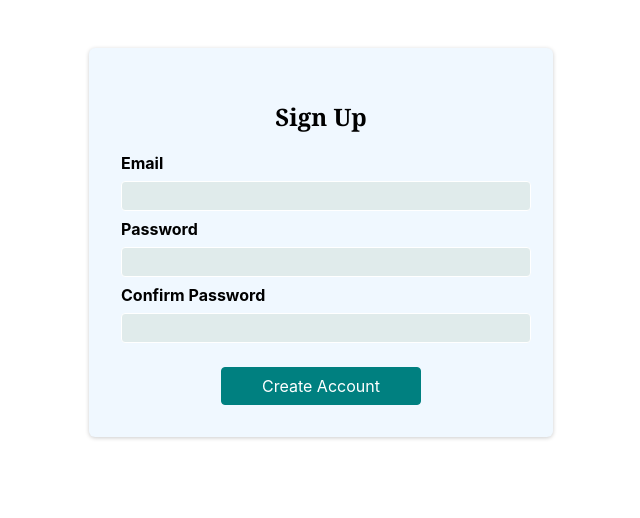
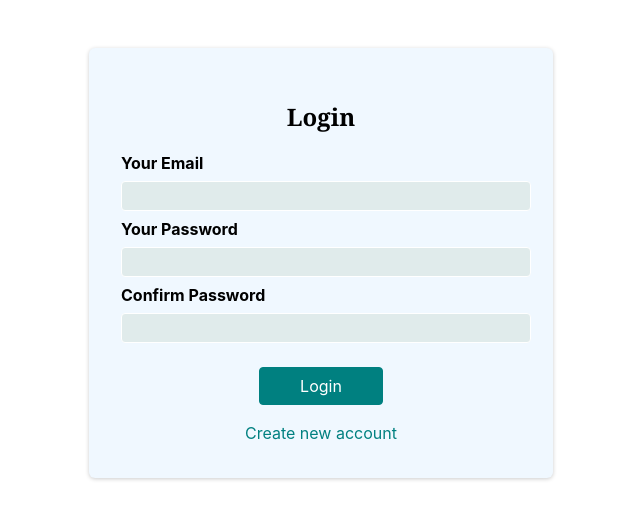
Before and after one commit to alishapaul01/Expense-tracker-with-React, a React (Create React App) app: page / in a window 1280 px wide. Shown: the top 518 px of the page, without its empty margins (319-959 px from the left). Built offline with nearby package versions, Linux system fonts and the light colour scheme.

Commit message:
Added login Component

```diff
--- a/package.json
+++ b/package.json
@@ -8,6 +8,7 @@
     "@testing-library/user-event": "^13.5.0",
     "react": "^18.2.0",
     "react-dom": "^18.2.0",
+    "react-router-dom": "^5.3.4",
     "react-scripts": "5.0.1",
     "web-vitals": "^2.1.4"
   },
--- a/src/App.js
+++ b/src/App.js
@@ -1,8 +1,18 @@
-import SignUp from './Pages/SignUp';
-
-function App() {
-  return (
-    <SignUp/>
+import Login from "./Pages/LoginPage";
+import Home from './Pages/HomePage';
+import {Switch, Route} from 'react-router-dom';
+const App=()=>{
+  return(
+    <>
+  <Switch>
+  <Route path='/' exact>
+    <Login />
+  </Route>
+  <Route path='/home'>
+    <Home />
+  </Route>
+  </Switch>
+  </>
   )
 }
 export default App;
--- /dev/null
+++ b/src/Components/AuthForm.js
@@ -0,0 +1,112 @@
+import { useState, useRef} from 'react';
+import classes from './AuthForm.module.css'
+import { useHistory } from 'react-router-dom'
+
+
+const AuthForm = () => {
+  const emailInputRef= useRef('');
+  const passwordInputRef= useRef('');
+  const confirmPasswordInputRef = useRef();
+  const history= useHistory();
+  const [isLogin, setIsLogin] = useState(true);
+
+  const switchAuthModeHandler = () => {
+    setIsLogin((prevState) => !prevState);
+  };
+  async function submitHandler(event){
+    event.preventDefault();
+    const enteredEmail = emailInputRef.current.value;
+    const enteredPassword = passwordInputRef.current.value;
+    const enteredConfirmPassword = confirmPasswordInputRef.current.value;
+    let url;
+
+    if(enteredPassword !== enteredConfirmPassword){
+      alert('Password does not match')
+      confirmPasswordInputRef.current.value = '';
+  }
+
+  else{
+
+    if(isLogin){
+        url='https://identitytoolkit.googleapis.com/v1/accounts:signInWithPassword?key=AIzaSyBNOz1MYeGBYHHahcUQZuKj7rteQi0uYbM'
+    }
+    else{
+        url='https://identitytoolkit.googleapis.com/v1/accounts:signUp?key=AIzaSyBNOz1MYeGBYHHahcUQZuKj7rteQi0uYbM'
+    }
+
+    await fetch(url, {
+      method: 'POST',
+      body: JSON.stringify({
+          email: enteredEmail,
+          password: enteredPassword,
+          returnSecureToken: true,
+      }),
+      headers: {
+          'Content-Type': 'application/json'
+      },
+  }).then((res) => {
+      if (res.ok) {
+          return res.json();
+      } else {
+          return res.json().then((data) => {
+              let errorMessage = "Authenticatiion failed";
+              throw new Error(errorMessage)
+          })
+      }
+  })
+      .then((data) => {
+          console.log(data.idToken, enteredEmail);
+          history.replace('/home');
+
+
+      })
+      .catch((err) => {
+          alert(err.message);
+      })
+    }
+  }
+
+  return (
+    <section className={classes.auth}>
+      <h1>{isLogin ? 'Login' : 'Sign Up'}</h1>
+      <form onSubmit={submitHandler}>
+        <div className={classes.control}>
+          <label htmlFor='email'>Your Email</label>
+          <input
+          type='email'
+          id='email'
+          ref={emailInputRef}
+          required
+          />
+        </div>
+        <div className={classes.control}>
+          <label htmlFor='password'>Your Password</label>
+          <input
+            type='password'
+            id='password'
+            ref={passwordInputRef}
+            required
+          />
+        </div>
+        <div className={classes.control}>
+              <label htmlFor='Cpassword'>Confirm Password</label>
+              <input
+                type='password'
+                id='Cpassword'
+                ref={confirmPasswordInputRef}
+                required
+              />
+        </div>
+        <div className={classes.actions}>
+          <button>{isLogin ? 'Login' : 'Create Account'}</button>
+          <button className={classes.toggle} onClick={switchAuthModeHandler}
+          >
+            {isLogin ? 'Create new account' : 'Login with existing account'}
+          </button>
+        </div>
+      </form>
+    </section>
+  );
+};
+
+export default AuthForm;
--- a/src/Pages/SignUp.module.css
+++ b/src/Components/AuthForm.module.css
@@ -57,3 +57,16 @@
     background-color: rgb(2, 43, 43);
     border-color: rgb(2, 43, 43);
   }
+
+  .actions .toggle {
+    margin-top: 1rem;
+    background-color: transparent;
+    color: teal;
+    border: none;
+    padding: 0.15rem 1.5rem;
+  }
+
+  .actions .toggle:hover {
+    background-color: transparent;
+    color: #ae82cc;
+  }
--- /dev/null
+++ b/src/Pages/HomePage.js
@@ -0,0 +1,5 @@
+const Home=()=>{
+    return <h2>Welcome to Expense Tracker!</h2>
+}
+
+export default Home;
--- /dev/null
+++ b/src/Pages/LoginPage.js
@@ -0,0 +1,7 @@
+import AuthForm from "../Components/AuthForm";
+
+const Login=()=>{
+    return <AuthForm/>
+}
+
+export default Login;
--- a/src/Pages/SignUp.js
+++ /dev/null
@@ -1,84 +0,0 @@
-import classes from './SignUp.module.css'
-import {useRef, Fragment } from 'react';
-
-const SignUp = props => {
-
-    // const [isLogin, setIsLogin] = useState(false);
-    const emailInputRef = useRef();
-    const passwordInputRef = useRef();
-    const confirmPasswordInputRef = useRef();
- const handleSubmit = e => {
-        e.preventDefault();
-        const enteredEmail = emailInputRef.current.value;
-        const enteredPassword = passwordInputRef.current.value;
-        const enteredConfirmPassword = confirmPasswordInputRef.current.value;
-        const signUpData = {
-            email:enteredEmail,
-            password:enteredConfirmPassword,
-            returnSecureToken: true
-          }
-
-        if(enteredPassword !== enteredConfirmPassword){
-            alert('Password does not match')
-            confirmPasswordInputRef.current.value = '';
-        }
-        else {
-            fetch('https://identitytoolkit.googleapis.com/v1/accounts:signUp?key=AIzaSyBNOz1MYeGBYHHahcUQZuKj7rteQi0uYbM',{
-                method:'POST',
-                headers:{
-                    'Content-Type':'application/json'
-                },
-                body:JSON.stringify(signUpData)
-            }).then(res => {
-                if(res.ok){
-                    console.log('User has successfully signed up')
-                }else{
-                    res.json().then(data => {
-                        alert(data.error.message);
-                    })
-                }
-            })
-        }
-
-
-}
-    return (
-        <Fragment>
-        <section className={classes.auth}>
-          <h1>Sign Up</h1>
-          <form onSubmit={handleSubmit}>
-            <div className={classes.control} >
-              <label htmlFor='email'>Email</label>
-              <input type='email' id='email' ref={emailInputRef} required />
-            </div>
-            <div className={classes.control}>
-              <label htmlFor='password'>Password</label>
-              <input
-                type='password'
-                id='password'
-                ref={passwordInputRef}
-                required
-              />
-            </div>
-           <div className={classes.control}>
-              <label htmlFor='Cpassword'>Confirm Password</label>
-              <input
-                type='password'
-                id='Cpassword'
-                ref={confirmPasswordInputRef}
-                required
-              />
-            </div>
-            <div className={classes.actions}>
-          <button type='submit'>Create Account</button>
-            </div>
-          </form>
-
-        </section>
-
-       </Fragment>
-      );
-
-}
-
-export default SignUp;
--- a/src/index.js
+++ b/src/index.js
@@ -3,11 +3,14 @@ import ReactDOM from 'react-dom/client';
 import './index.css';
 import App from './App';
 import reportWebVitals from './reportWebVitals';
+import {BrowserRouter} from 'react-router-dom';
 
 const root = ReactDOM.createRoot(document.getElementById('root'));
 root.render(
   <React.StrictMode>
+    <BrowserRouter>
     <App />
+    </BrowserRouter>
   </React.StrictMode>
 );
 
```
Also changed, not shown: 1 other file (tests, documents, lock files or other folders).
